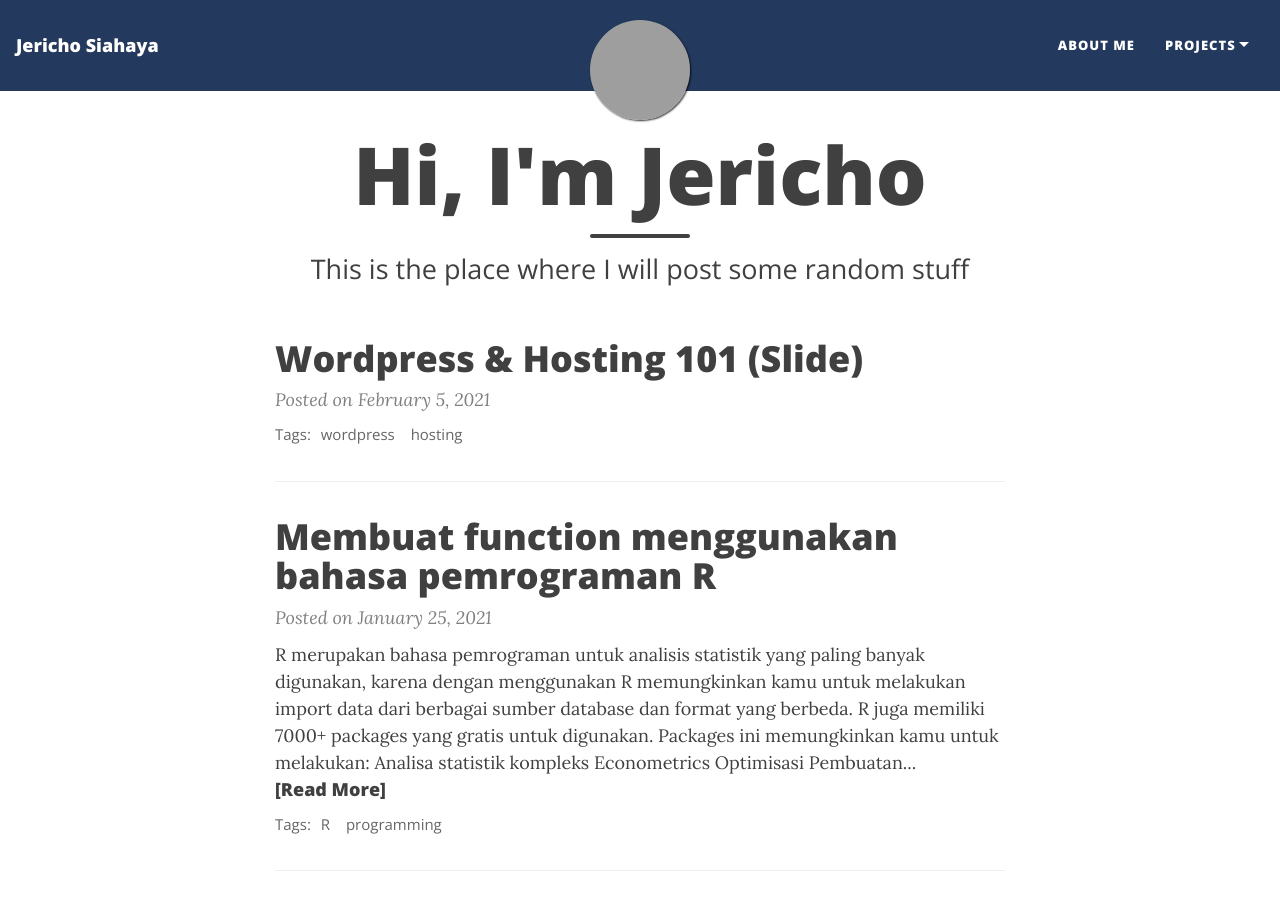
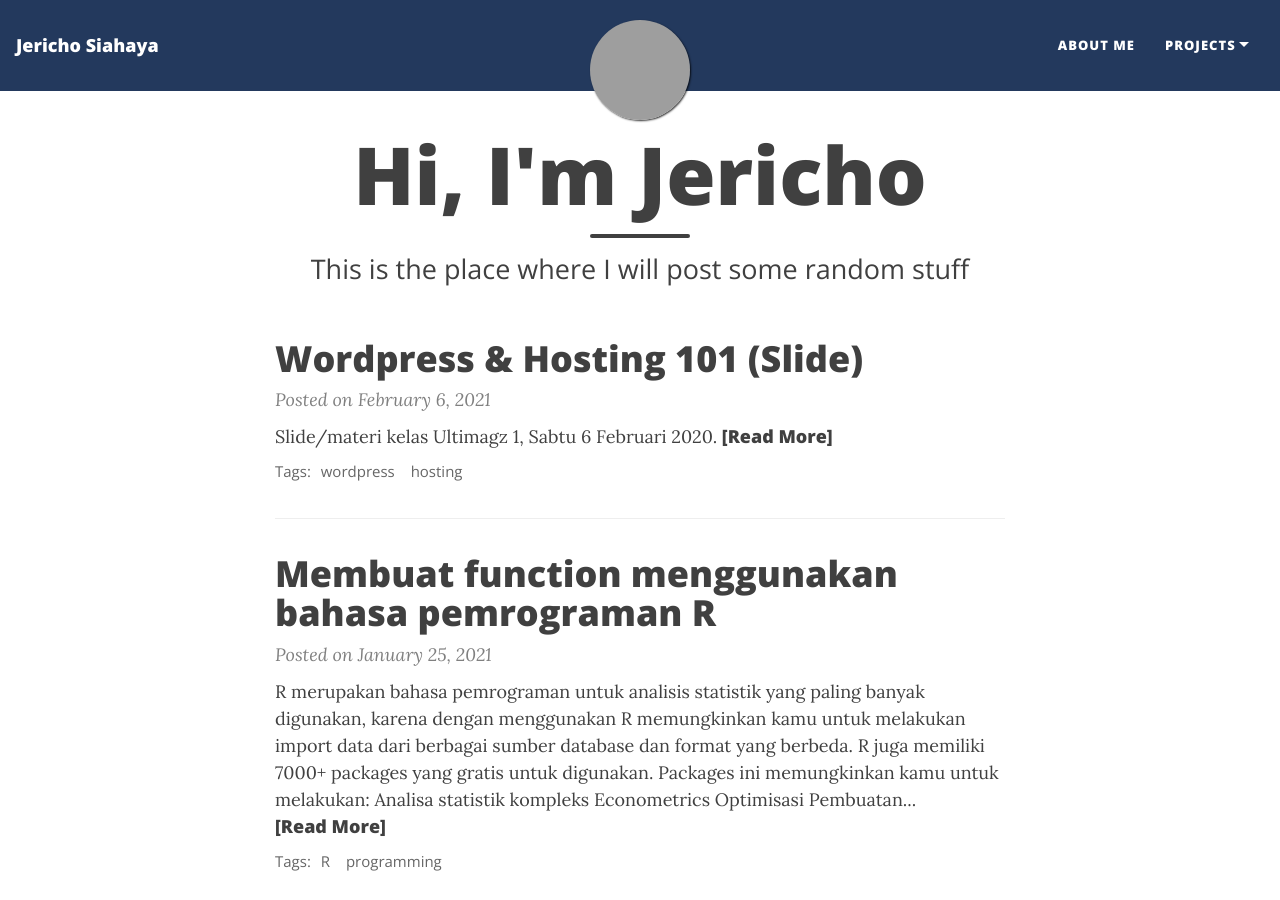
Before and after one commit to jerichosiahaya/jerichosiahaya.github.io, a Jekyll site: the page built from index.html, in a window 1280 px wide and 900 px high. Built offline with Jekyll 4.4.1, drawn with Linux system fonts in a browser that asks for light colours; nearby versions of some CDN libraries; the list of posts is cut into pages by our own code; grey boxes are pictures that could not be loaded.

Commit message:
Update and rename 2021-02-05-wordpress-hosting-101.html to 2021-02-06-wordpress-hosting-101.html

```diff
--- a/_posts/2021-02-05-wordpress-hosting-101.html
+++ b/_posts/2021-02-06-wordpress-hosting-101.html
@@ -4,4 +4,6 @@
 tags: [wordpress, hosting]
 ---
 
+Slide/materi kelas Ultimagz 1, Sabtu 6 Februari 2020.
+
 <iframe src="https://docs.google.com/presentation/d/e/2PACX-1vSFO_83dnDgxMDxgmXstCRnNQdR4oRTFrvKvqVh8PF8S9Y9_YSqhVHG1TqwcsjmoJXPyQ2wz3FRGCA4/embed?start=false&loop=false&delayms=3000" frameborder="0" width="960" height="569" allowfullscreen="true" mozallowfullscreen="true" webkitallowfullscreen="true"></iframe>
```
